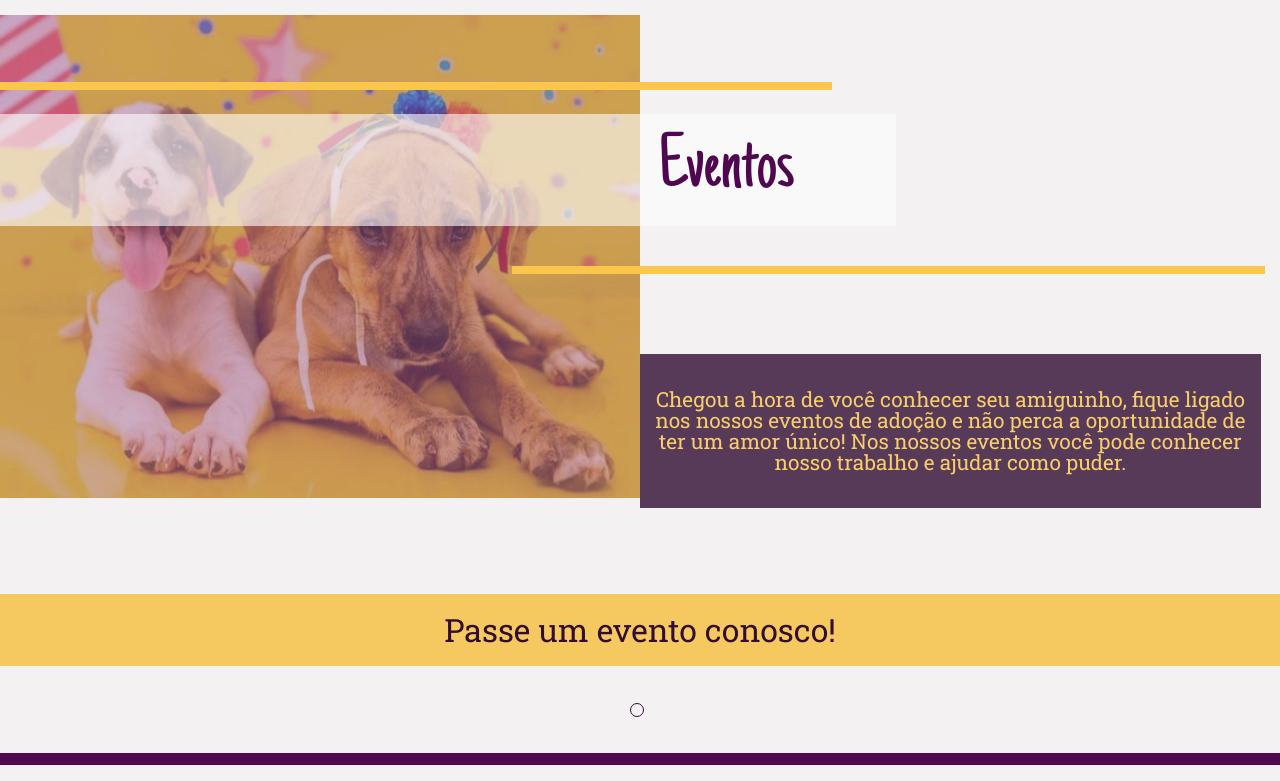
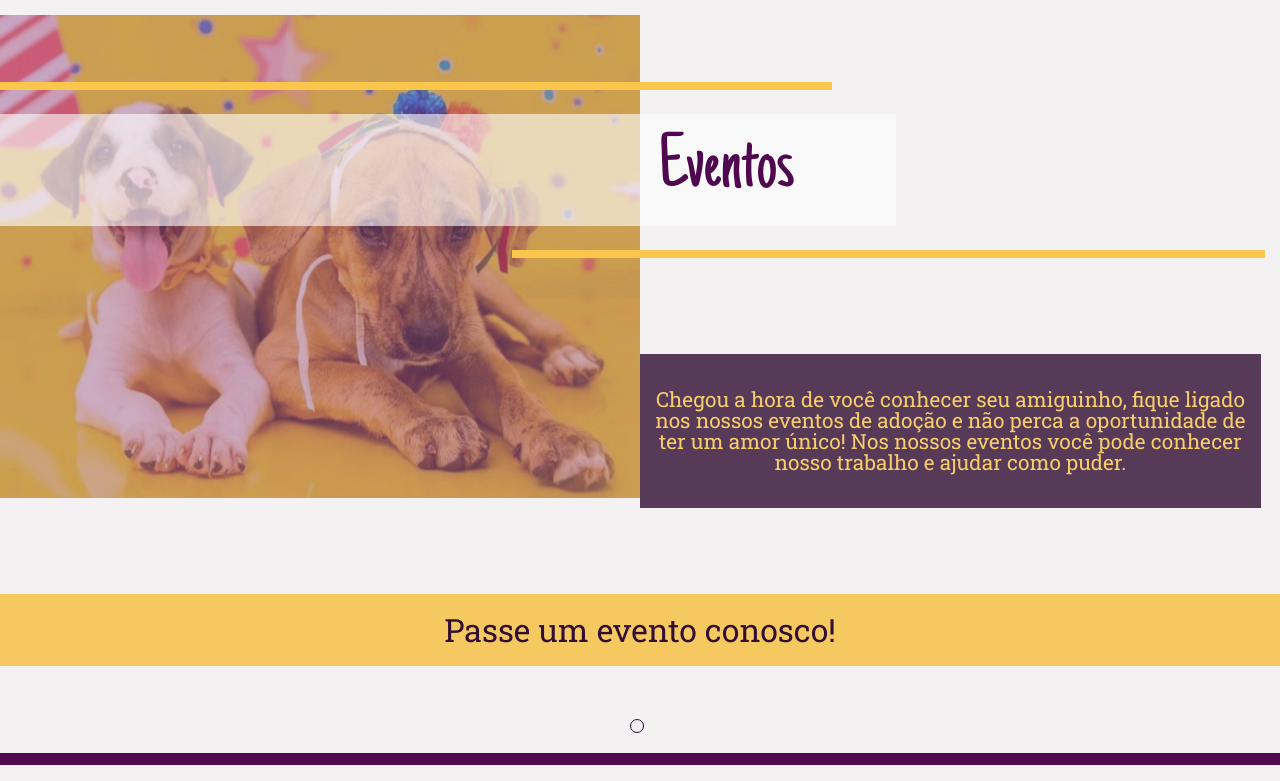
Before and after one commit to citi-onboarding/Abrigo, a Django app: page / in a window 1280 px wide. Shown: the part 213-994 px from the top of the page. Run offline with Django 3.2, Linux system fonts and the light colour scheme; data that the repository does not hold is empty; some libraries are stand-ins or nearby versions.

Commit message:
Posicionamento das linhas amarelas

```diff
--- a/static/css/eventos.css
+++ b/static/css/eventos.css
@@ -19,8 +19,8 @@
     background-color: #FAC64B;
     height: 1vh;
     position: absolute;
-    width: 58.8vw;
-    margin-top: -31vh;
+    width: 59.5vw;
+    margin-top: 2vh;
     margin-left: 40vw;
 }
 #titulo1-eventos{
@@ -121,6 +121,7 @@
 }
 .carrossel-eventos .slick-dots{
     position: relative;
+    bottom: 0vh;
 }
 .carrossel-eventos .slick-slide{
     opacity: 0.7;
--- a/static/css/mediaquery-eventos.css
+++ b/static/css/mediaquery-eventos.css
@@ -75,7 +75,8 @@
     .carrossel-eventos .slick-prev{
         left: 25vw;
     }
-    .carrossel-eventos .slick-prev:before, .carrossel-eventos .slick-next:before{
+    .carrossel-eventos .slick-prev:before,
+    .carrossel-eventos .slick-next:before{
         color: #361131;
     }
     #linhadiv-eventos{
@@ -90,7 +91,7 @@
         height: 1vh;
         position: absolute;
         width: 58.8vw;
-        margin-top: -31vh;
+        margin-top: 5vh;
         margin-left: 40vw;
     }
 
--- a/templates/home_page/eventos.html
+++ b/templates/home_page/eventos.html
@@ -4,8 +4,8 @@
         <div id="linhaamarela1-eventos"></div>
         <div id="titulo1-eventos">
             <h1>Eventos</h1>
+            <div id="linhaamarela2-eventos"></div>
         </div>
-        <div id="linhaamarela2-eventos"></div>
         <div id="frase1-eventos">
             <h2>Chegou a hora de você conhecer seu amiguinho!</h2>
         </div>
```
Also changed, not shown: media/evento_image/Seu_Alberto.png (added), media/evento_image/Seu_Alberto_18nWmYT.png (added), media/evento_image/Seu_Alberto_FIhHGjE.png (added), media/evento_image/adocao3x_3hwO3kP.png (added), media/evento_image/adocao3x_7Eeqpll.png (added), media/evento_image/adocao3x_8zt7d7m.png (added), media/evento_image/adocao3x_EjJNLrv.png (added), media/evento_image/adocao3x_GlEUVhO.png (added), media/evento_image/adocao3x_LPC66Cw.png (added), media/evento_image/adocao3x_YTkIYwJ.png (added), media/evento_image/adocao_3x-removebg.png (added), media/evento_image/adocao_3x-removebg_mVuCFVm.png (added), media/evento_image/cachorro1.jpg (added), media/evento_image/cachorro3.png (added), 2 more files.
